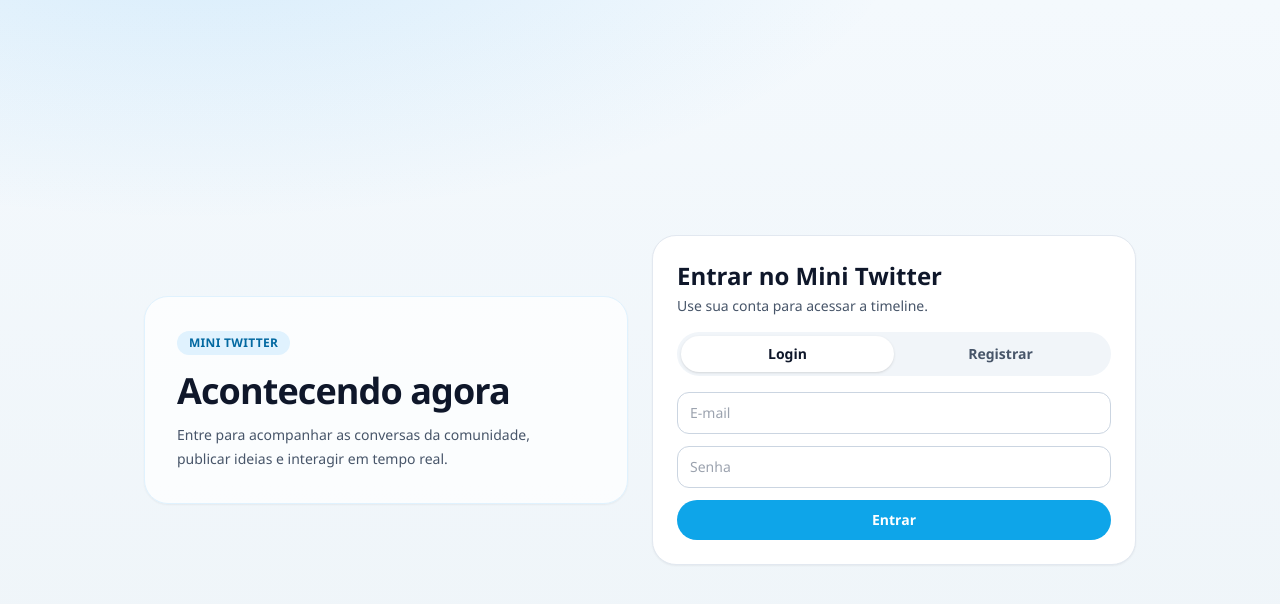
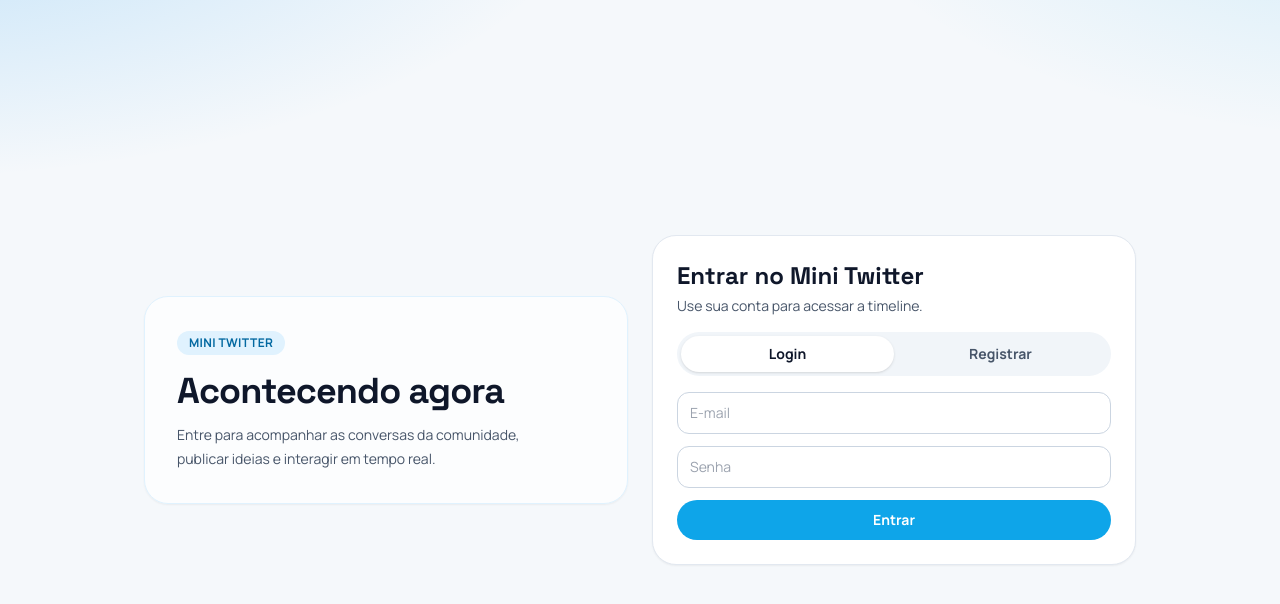
Before and after one commit to JVitorbs/teste-dev-frontend, a React (Vite) app in the folder mini-twitter-frontend-main/: page /auth in a window 1280 px wide. Shown: the top 604 px of the page. Built offline with nearby package versions, Linux system fonts and the light colour scheme; no server answers.

Commit message:
feat: enhance styling and animations in index.css for improved UI experience

```diff
--- a/mini-twitter-frontend-main/src/index.css
+++ b/mini-twitter-frontend-main/src/index.css
@@ -1,24 +1,113 @@
+@import url("https://fonts.googleapis.com/css2?family=Manrope:wght@400;500;700;800&family=Space+Grotesk:wght@500;700&display=swap");
+
 @tailwind base;
 @tailwind components;
 @tailwind utilities;
 
 :root {
-  font-family: "IBM Plex Sans", "Segoe UI", sans-serif;
-  color: #0f172a;
+  --tw-bg: #f5f8fb;
+  --tw-surface: #ffffff;
+  --tw-surface-soft: #eef4fb;
+  --tw-border: #d7e3f4;
+  --tw-text: #0f172a;
+  --tw-muted: #5c6d86;
+  --tw-brand: #1d9bf0;
+  --tw-brand-strong: #1686d1;
+  --tw-danger: #ef4444;
+  --tw-shadow: 0 18px 40px -24px rgba(15, 23, 42, 0.4);
+}
+
+html.dark {
+  --tw-bg: #07111c;
+  --tw-surface: #0f1b2c;
+  --tw-surface-soft: #14253a;
+  --tw-border: #20344c;
+  --tw-text: #e6edf7;
+  --tw-muted: #97adc8;
+  --tw-brand: #1d9bf0;
+  --tw-brand-strong: #4db5ff;
+  --tw-danger: #ff6b6b;
+  --tw-shadow: 0 18px 40px -28px rgba(0, 0, 0, 0.75);
 }
 
 * {
   box-sizing: border-box;
 }
 
+html,
+body,
+#root {
+  min-height: 100%;
+  max-width: 100%;
+}
+
 body {
   margin: 0;
+  overflow-x: hidden;
+  font-family: "Manrope", "Segoe UI", sans-serif;
   background:
-    radial-gradient(1200px 500px at 15% -10%, rgba(29, 155, 240, 0.14), transparent 60%),
-    linear-gradient(180deg, #f4f9fd 0%, #eef4f8 100%);
-  color: #0f172a;
+    radial-gradient(1200px 500px at -10% -15%, rgba(29, 155, 240, 0.25), transparent 60%),
+    radial-gradient(1000px 500px at 110% -20%, rgba(14, 165, 233, 0.18), transparent 60%),
+    var(--tw-bg);
+  color: var(--tw-text);
 }
 
-#root {
-  min-height: 100vh;
+h1,
+h2,
+h3,
+h4 {
+  font-family: "Space Grotesk", "Manrope", sans-serif;
 }
+
+::selection {
+  background: rgba(29, 155, 240, 0.26);
+}
+
+@keyframes fade-up {
+  from {
+    opacity: 0;
+    transform: translateY(14px);
+  }
+  to {
+    opacity: 1;
+    transform: translateY(0);
+  }
+}
+
+@keyframes pulse-soft {
+  0%,
+  100% {
+    transform: scale(1);
+  }
+  50% {
+    transform: scale(1.03);
+  }
+}
+
+.animate-fade-up {
+  animation: fade-up 460ms ease-out both;
+}
+
+.animate-pulse-soft {
+  animation: pulse-soft 4.2s ease-in-out infinite;
+}
+
+.surface {
+  background: var(--tw-surface);
+  border: 1px solid var(--tw-border);
+  box-shadow: var(--tw-shadow);
+}
+
+.surface-soft {
+  background: var(--tw-surface-soft);
+  border: 1px solid var(--tw-border);
+}
+
+.twitter-scroll::-webkit-scrollbar {
+  width: 8px;
+}
+
+.twitter-scroll::-webkit-scrollbar-thumb {
+  background-color: rgba(117, 138, 168, 0.45);
+  border-radius: 999px;
+}
```
